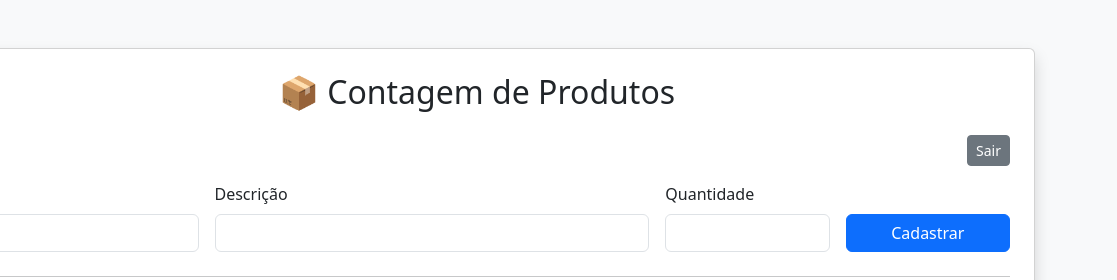
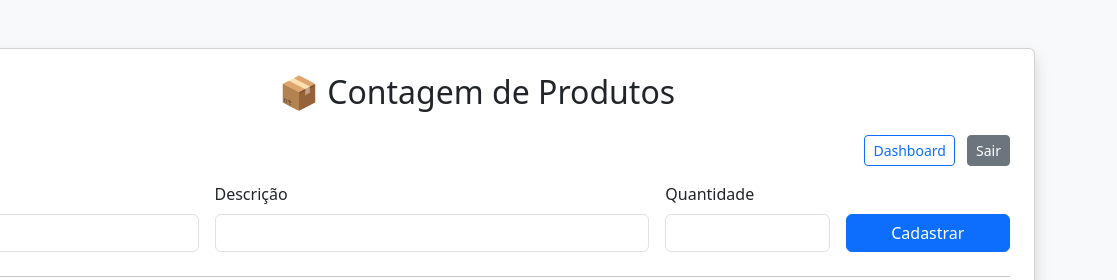
Before and after one commit to Yran258/contagem-produtos, a website: page public/index.html in a window 1280 px wide. Shown: the top 280 px of the page, 163-1280 px from the left. Drawn offline with nearby package versions, Linux system fonts and the light colour scheme; no server answers.

Commit message:
adiciona botão do dashboard na tela inicial

```diff
--- a/public/index.html
+++ b/public/index.html
@@ -23,6 +23,7 @@
 <h2 class="mb-4 text-center">📦 Contagem de Produtos</h2>
 
 <div class="text-end mb-3">
+<a href="/dashboard.html" class="btn btn-outline-primary btn-sm me-2">Dashboard</a>
 <a href="/logout" class="btn btn-secondary btn-sm">Sair</a>
 </div>
 
```
Also changed, not shown: 1 other file.
